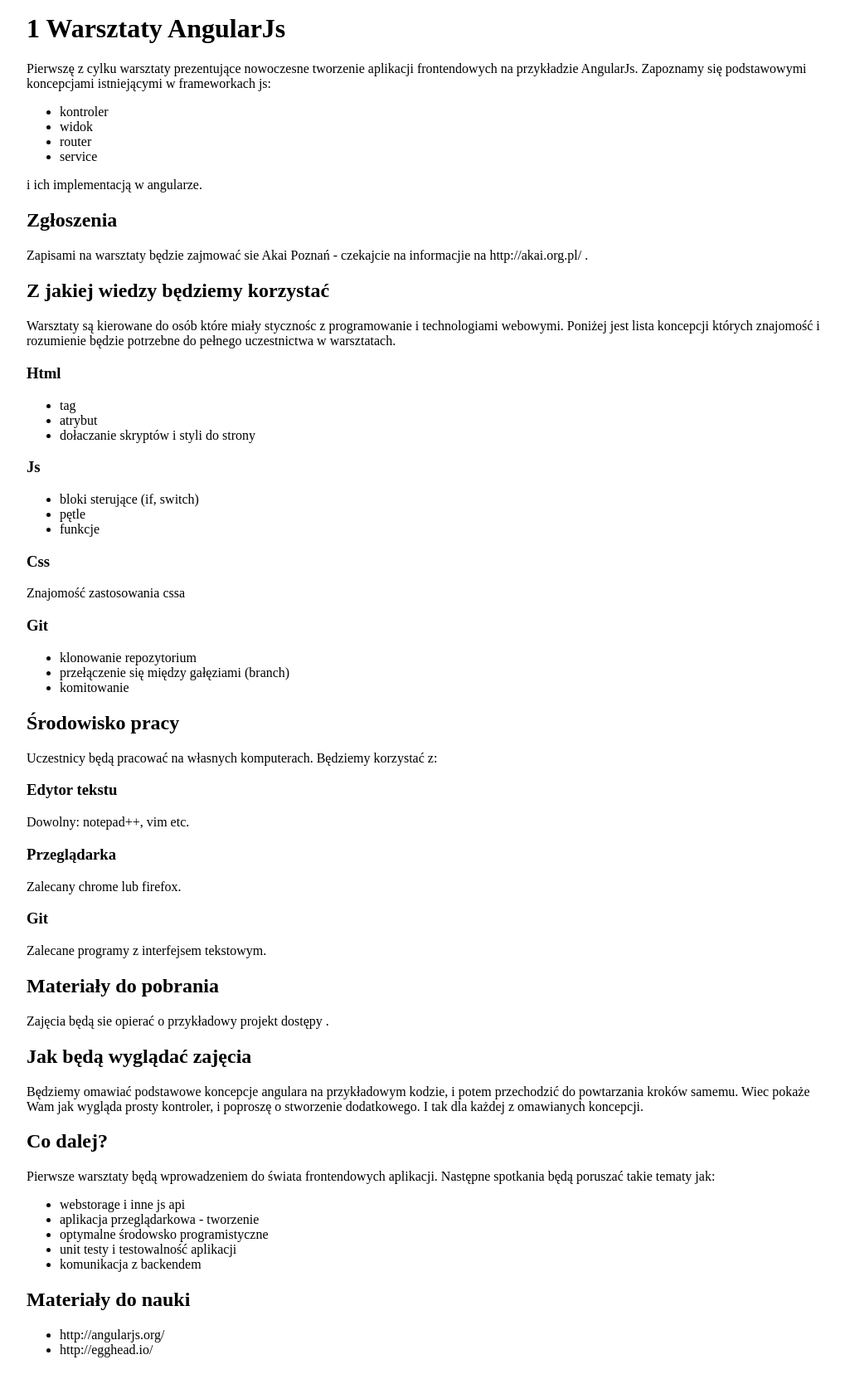
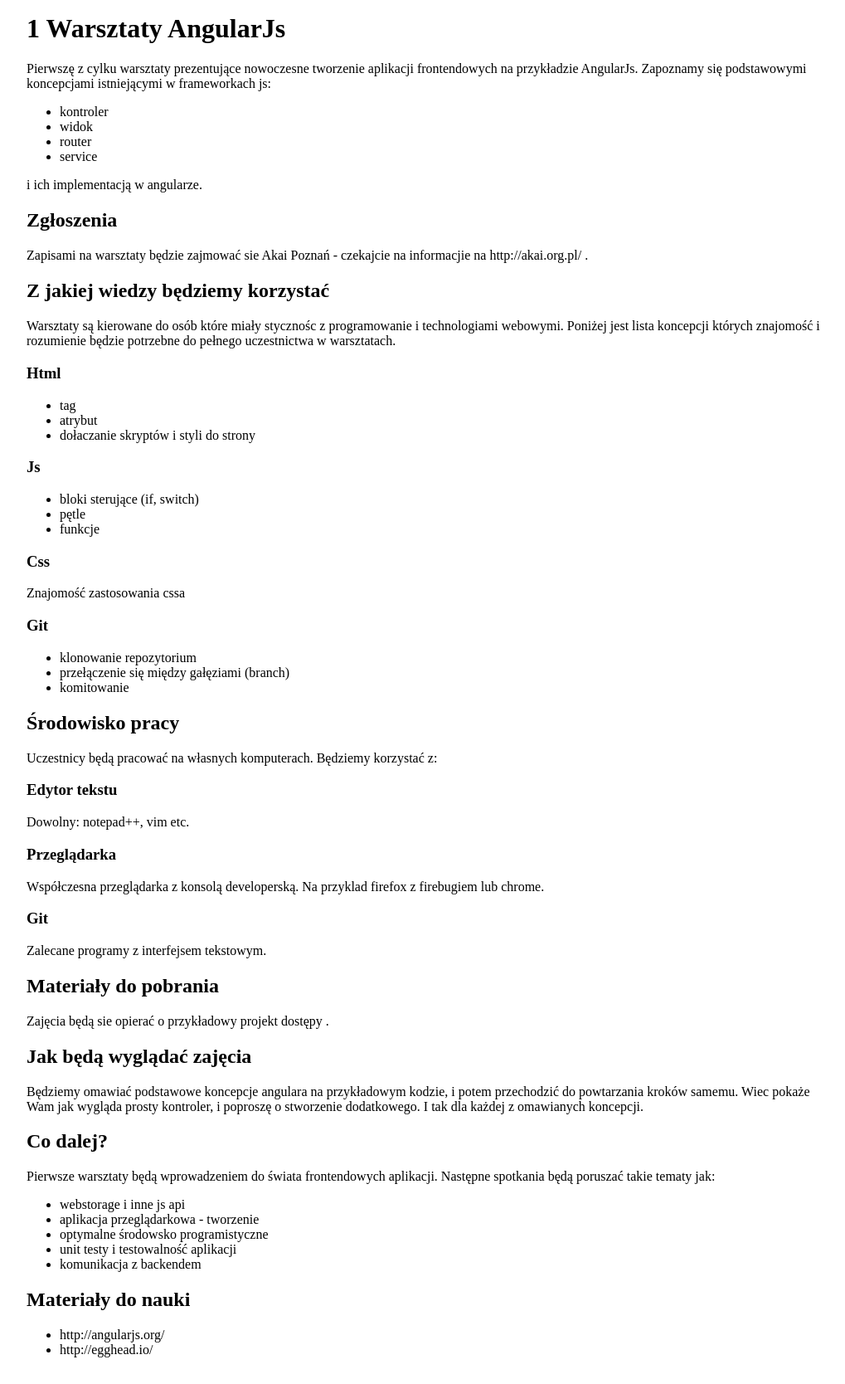
Before and after one commit to marcin-wosinek/blog, a Jekyll site: the page built from _posts/2013-04-20-1-Warsztaty-AngularJs-Akai-Poznan.md, in a window 1280 px wide. Shown: the whole page at 83% size, without its empty margins (128-1147 px from the left). Built offline with Jekyll 4.4.1, drawn with Linux system fonts in a browser that asks for light colours.

Commit message:
Add info about firebug for firefox

```diff
--- a/_posts/2013-04-20-1-Warsztaty-AngularJs-Akai-Poznan.md
+++ b/_posts/2013-04-20-1-Warsztaty-AngularJs-Akai-Poznan.md
@@ -45,7 +45,7 @@
 Dowolny: notepad++, vim etc.
 
 ### Przeglądarka
-Zalecany chrome lub firefox.
+Współczesna przeglądarka z konsolą developerską. Na przyklad firefox z firebugiem lub chrome.
 
 ### Git
 Zalecane programy z interfejsem tekstowym.
```
